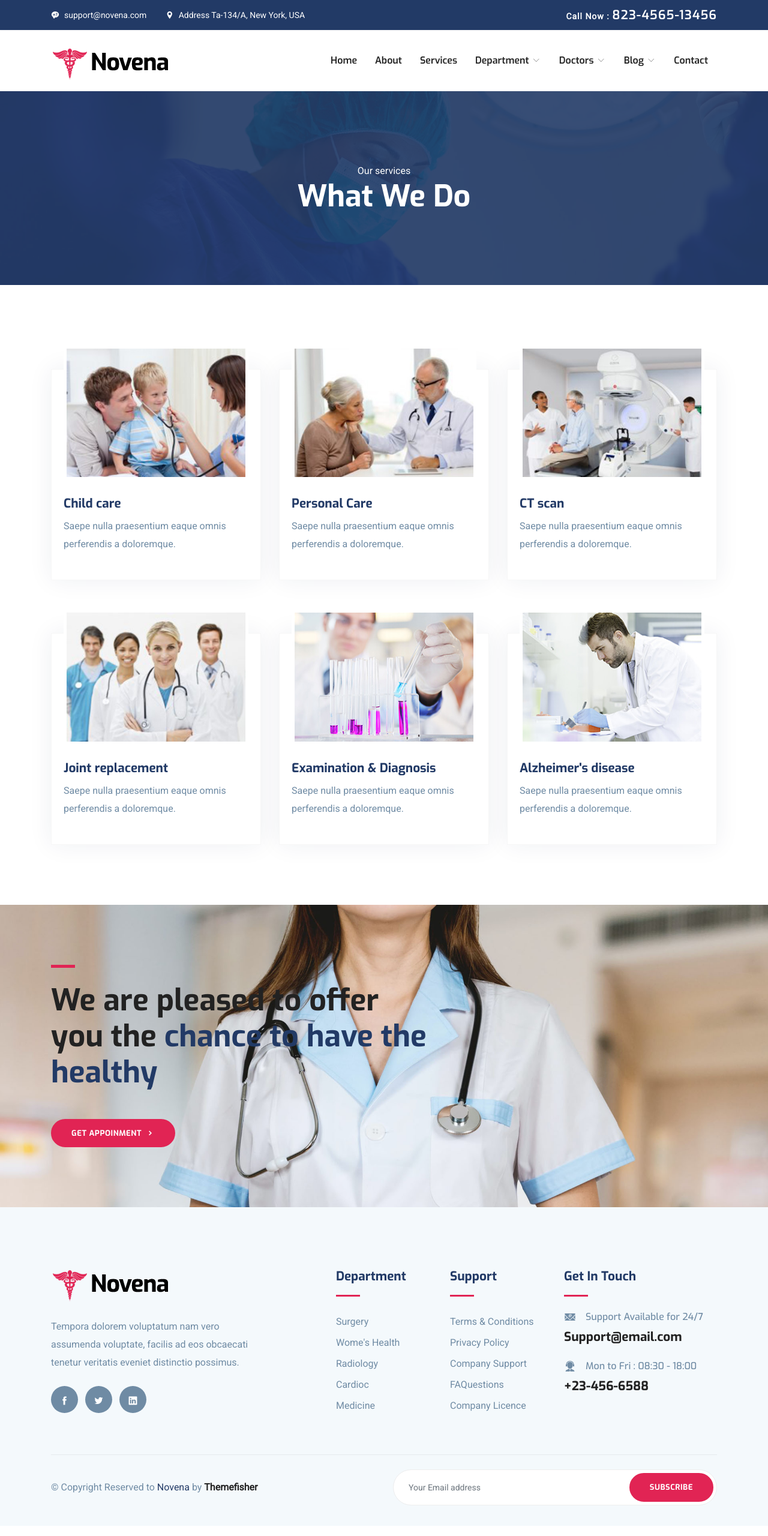
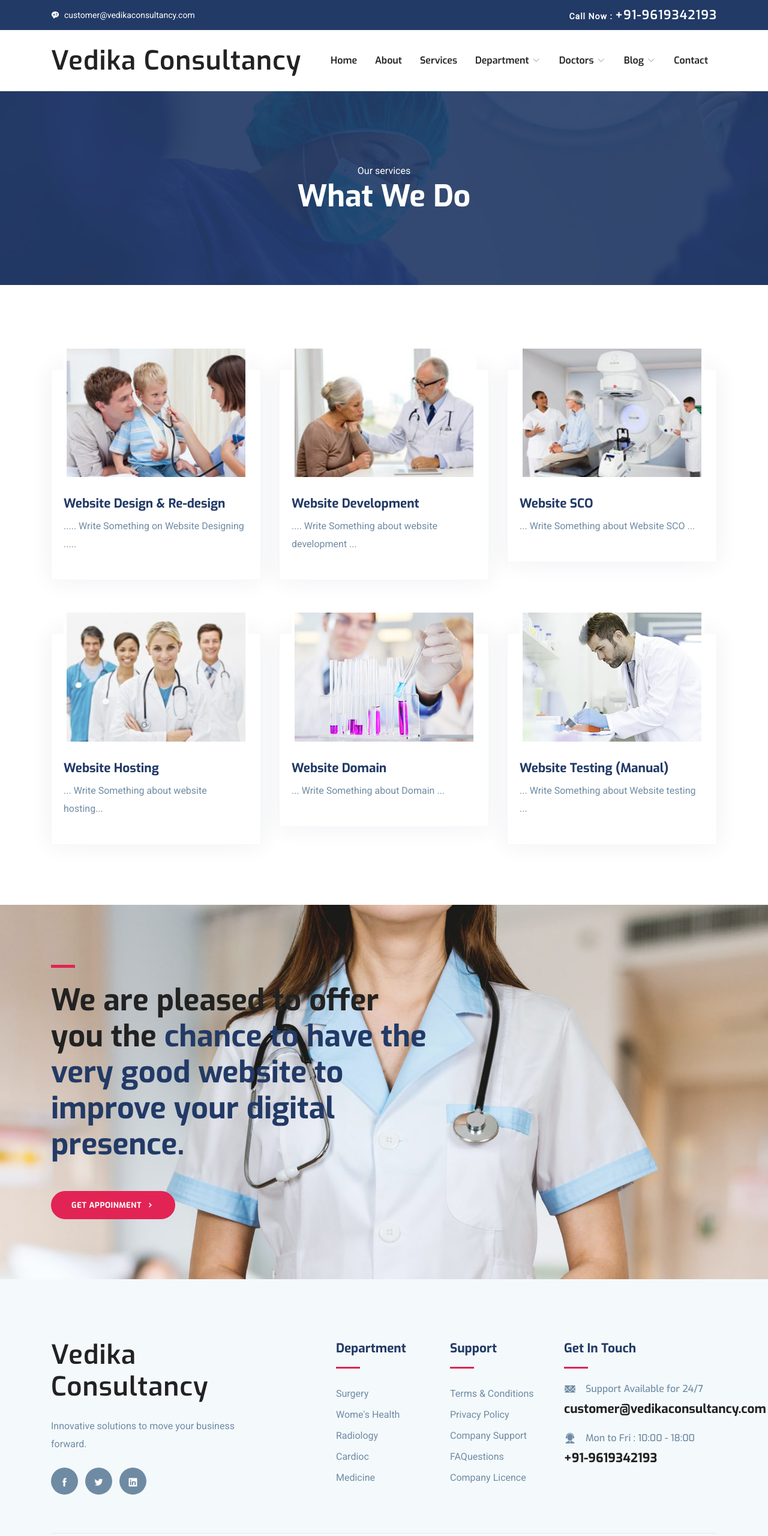
Before and after one commit to ravimane23/vedika.github.io, a plain HTML site: page service.html in a window 1280 px wide. Shown: the top 2560 px of the page at 60% size. Drawn offline with Linux system fonts and the light colour scheme; some packages are replaced by stand-ins of ours.

Commit message:
Updated header footer for all pages & about us, contact us page

```diff
--- a/service.html
+++ b/service.html
@@ -3,9 +3,9 @@
 <head>
   <meta http-equiv="Content-Type" content="text/html; charset=UTF-8">
   <meta name="description" content="Orbitor,business,company,agency,modern,bootstrap4,tech,software">
-  <meta name="author" content="themefisher.com">
+  <meta name="author" content="vedikaconsultancy.com">
 
-  <title>Novena- Health & Care Medical template</title>
+  <title>Vedika Consultancy</title>
 
   <!-- Favicon -->
   <link rel="shortcut icon" type="image/x-icon" href="/images/favicon.ico" />
@@ -31,15 +31,15 @@
 			<div class="row align-items-center">
 				<div class="col-lg-6">
 					<ul class="top-bar-info list-inline-item pl-0 mb-0">
-						<li class="list-inline-item"><a href="mailto:support@gmail.com"><i class="icofont-support-faq mr-2"></i>support@novena.com</a></li>
-						<li class="list-inline-item"><i class="icofont-location-pin mr-2"></i>Address Ta-134/A, New York, USA </li>
+						<li class="list-inline-item"><a href="mailto:ravimane23@gmail.com"><i class="icofont-support-faq mr-2"></i>customer@vedikaconsultancy.com</a></li>
+						<!-- <li class="list-inline-item"><i class="icofont-location-pin mr-2"></i>Address - Airoli Sector 20B, <br/>Navi Mumbai, Maharashtra </li> -->
 					</ul>
 				</div>
 				<div class="col-lg-6">
 					<div class="text-lg-right top-right-bar mt-2 mt-lg-0">
-						<a href="tel:+23-345-67890" >
+						<a href="tel:+91-9619342193" >
 							<span>Call Now : </span>
-							<span class="h4">823-4565-13456</span>
+							<span class="h4">+91-9619342193</span>
 						</a>
 					</div>
 				</div>
@@ -49,7 +49,8 @@
 	<nav class="navbar navbar-expand-lg navigation" id="navbar">
 		<div class="container">
 		 	 <a class="navbar-brand" href="index.html">
-			  	<img src="images/logo.png" alt="" class="img-fluid">
+			  	<!-- <img src="images/logo_1.png" alt="" class="img-fluid"> -->
+			  	<h2 class="logo">Vedika Consultancy</h2>
 			  </a>
 
 		  	<button class="navbar-toggler collapsed" type="button" data-toggle="collapse" data-target="#navbarmain" aria-controls="navbarmain" aria-expanded="false" aria-label="Toggle navigation">
@@ -77,7 +78,7 @@
 					<ul class="dropdown-menu" aria-labelledby="dropdown03">
 						<li><a class="dropdown-item" href="doctor.html">Doctors</a></li>
 						<li><a class="dropdown-item" href="doctor-single.html">Doctor Single</a></li>
-						<li><a class="dropdown-item" href="appoinment.html">Appoinment</a></li>
+						<li><a class="dropdown-item" href="contact.html">Appoinment</a></li>
 					</ul>
 			  	</li>
 
@@ -126,8 +127,8 @@
 				<div class="service-block mb-5">
 					<img src="images/service/service-1.jpg" alt="" class="img-fluid">
 					<div class="content">
-						<h4 class="mt-4 mb-2 title-color">Child care</h4>
-						<p class="mb-4">Saepe nulla praesentium eaque omnis perferendis a doloremque.</p>
+						<h4 class="mt-4 mb-2 title-color">Website Design & Re-design</h4>
+						<p class="mb-4">..... Write Something on Website Designing .....</p>
 					</div>
 				</div>
 			</div>
@@ -136,8 +137,8 @@
 				<div class="service-block mb-5">
 					<img src="images/service/service-2.jpg" alt="" class="img-fluid">
 					<div class="content">
-						<h4 class="mt-4 mb-2  title-color">Personal Care</h4>
-						<p class="mb-4">Saepe nulla praesentium eaque omnis perferendis a doloremque.</p>
+						<h4 class="mt-4 mb-2  title-color">Website Development</h4>
+						<p class="mb-4">.... Write Something about website development ...</p>
 					</div>
 				</div>
 			</div>
@@ -146,19 +147,18 @@
 				<div class="service-block mb-5">
 					<img src="images/service/service-3.jpg" alt="" class="img-fluid">
 					<div class="content">
-						<h4 class="mt-4 mb-2 title-color">CT scan</h4>
-						<p class="mb-4">Saepe nulla praesentium eaque omnis perferendis a doloremque.</p>
+						<h4 class="mt-4 mb-2 title-color">Website SCO</h4>
+						<p class="mb-4"> ... Write Something about Website SCO ...</p>
 					</div>
 				</div>
 			</div>
-
 
 			<div class="col-lg-4 col-md-6 col-sm-6">
 				<div class="service-block mb-5 mb-lg-0">
 					<img src="images/service/service-4.jpg" alt="" class="img-fluid">
 					<div class="content">
-						<h4 class="mt-4 mb-2 title-color">Joint replacement</h4>
-						<p class="mb-4">Saepe nulla praesentium eaque omnis perferendis a doloremque.</p>
+						<h4 class="mt-4 mb-2 title-color">Website Hosting</h4>
+						<p class="mb-4">... Write Something about website hosting... </p>
 					</div>
 				</div>
 			</div>
@@ -167,8 +167,8 @@
 				<div class="service-block mb-5 mb-lg-0">
 					<img src="images/service/service-6.jpg" alt="" class="img-fluid">
 					<div class="content">
-						<h4 class="mt-4 mb-2 title-color">Examination & Diagnosis</h4>
-						<p class="mb-4">Saepe nulla praesentium eaque omnis perferendis a doloremque.</p>
+						<h4 class="mt-4 mb-2 title-color">Website Domain</h4>
+						<p class="mb-4">... Write Something about Domain ... </p>
 					</div>
 				</div>
 			</div>
@@ -177,8 +177,8 @@
 				<div class="service-block mb-5 mb-lg-0">
 					<img src="images/service/service-8.jpg" alt="" class="img-fluid">
 					<div class="content">
-						<h4 class="mt-4 mb-2 title-color">Alzheimer's disease</h4>
-						<p class="mb-4">Saepe nulla praesentium eaque omnis perferendis a doloremque.</p>
+						<h4 class="mt-4 mb-2 title-color">Website Testing (Manual)</h4>
+						<p class="mb-4">... Write Something about Website testing ... </p>
 					</div>
 				</div>
 			</div>
@@ -191,8 +191,8 @@
 			<div class="col-lg-7">
 				<div class="cta-content">
 					<div class="divider mb-4"></div>
-					<h2 class="mb-5 text-lg">We are pleased to offer you the <span class="title-color">chance to have the healthy</span></h2>
-					<a href="appoinment.html" class="btn btn-main-2 btn-round-full">Get appoinment<i class="icofont-simple-right  ml-2"></i></a>
+					<h2 class="mb-5 text-lg">We are pleased to offer you the <span class="title-color">chance to have the very good website to improve your digital presence.</span></h2>
+					<a href="contact.html" class="btn btn-main-2 btn-round-full">Get appoinment<i class="icofont-simple-right  ml-2"></i></a>
 				</div>
 			</div>
 		</div>
@@ -206,14 +206,15 @@
 			<div class="col-lg-4 mr-auto col-sm-6">
 				<div class="widget mb-5 mb-lg-0">
 					<div class="logo mb-4">
-						<img src="images/logo.png" alt="" class="img-fluid">
+						<!-- <img src="images/logo.png" alt="" class="img-fluid"> -->
+						<h2 class="logo">Vedika Consultancy</h2>
 					</div>
-					<p>Tempora dolorem voluptatum nam vero assumenda voluptate, facilis ad eos obcaecati tenetur veritatis eveniet distinctio possimus.</p>
+					<p>Innovative solutions to move your business forward.</p>
 
 					<ul class="list-inline footer-socials mt-4">
-						<li class="list-inline-item"><a href="https://www.facebook.com/themefisher"><i class="icofont-facebook"></i></a></li>
-						<li class="list-inline-item"><a href="https://twitter.com/themefisher"><i class="icofont-twitter"></i></a></li>
-						<li class="list-inline-item"><a href="https://www.pinterest.com/themefisher/"><i class="icofont-linkedin"></i></a></li>
+						<li class="list-inline-item"><a href="https://www.facebook.com/ravikant1234"><i class="icofont-facebook"></i></a></li>
+						<li class="list-inline-item"><a href="https://twitter.com/ravimane23"><i class="icofont-twitter"></i></a></li>
+						<li class="list-inline-item"><a href="https://www.linkedin.com/in/ravikantmane23/"><i class="icofont-linkedin"></i></a></li>
 					</ul>
 				</div>
 			</div>
@@ -258,15 +259,15 @@
 							<i class="icofont-email mr-3"></i>
 							<span class="h6 mb-0">Support Available for 24/7</span>
 						</div>
-						<h4 class="mt-2"><a href="tel:+23-345-67890">Support@email.com</a></h4>
+						<h4 class="mt-2"><a href="mailto:ravimane23@gmail.com">customer@vedikaconsultancy.com</a></h4>
 					</div>
 
 					<div class="footer-contact-block">
 						<div class="icon d-flex align-items-center">
 							<i class="icofont-support mr-3"></i>
-							<span class="h6 mb-0">Mon to Fri : 08:30 - 18:00</span>
+							<span class="h6 mb-0">Mon to Fri : 10:00 - 18:00</span>
 						</div>
-						<h4 class="mt-2"><a href="tel:+23-345-67890">+23-456-6588</a></h4>
+						<h4 class="mt-2"><a href="tel:+91-9619342193">+91-9619342193</a></h4>
 					</div>
 				</div>
 			</div>
@@ -276,7 +277,7 @@
 			<div class="row align-items-center justify-content-between">
 				<div class="col-lg-6">
 					<div class="copyright">
-						&copy; Copyright Reserved to <span class="text-color">Novena</span> by <a href="https://themefisher.com/" target="_blank">Themefisher</a>
+						&copy; Copyright Reserved to <strong><span class="text-color">Vedika Consultancy</span></strong>.
 					</div>
 				</div>
 				<div class="col-lg-6">
@@ -299,6 +300,7 @@
 		</div>
 	</div>
 </footer>
+
 
 
     <!--
```
Also changed, not shown: about.html (+33 -31 lines), appoinment.html (+13 -13 lines), blog-sidebar.html (+19 -19 lines), blog-single.html (+19 -19 lines), confirmation.html (+19 -20 lines), contact.html (+25 -23 lines), department-single.html (+20 -22 lines), department.html (+19 -20 lines), doctor-single.html (+14 -13 lines), doctor.html (+15 -13 lines), index.html (+12 -12 lines), 1 other file.
